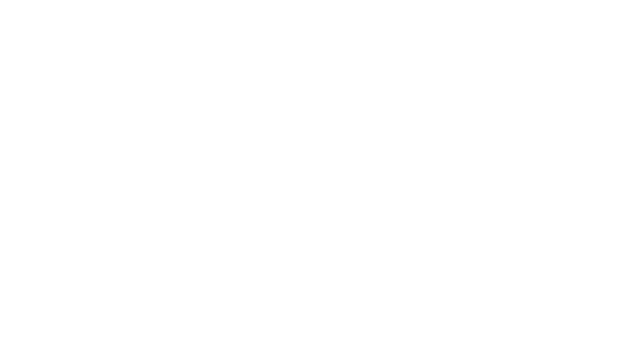
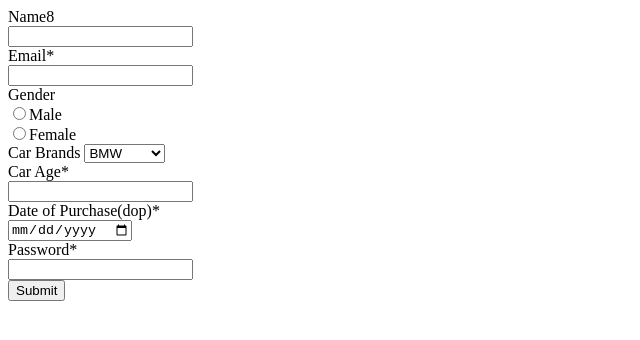
Before and after one commit to acciojob/car-insurance-form-rutyak, a website: page main.html in a window 1280 px wide. Shown: the whole page, without its empty margins (0-640 px from the left). Drawn offline with Linux system fonts and the light colour scheme.

Commit message:
created a submission

```diff
--- a/main.html
+++ b/main.html
@@ -8,6 +8,51 @@
 
 <body>
 	<!-- the entire body must be written by student -->
+
+	<form action="" method="post">
+		<div>
+			<label for="name">Name8</label><br>
+			<input type="name" id="name" name="name">
+		</div>
+
+		<div>
+			<label for="email">Email*</label><br>
+			<input type="email" id="email" name="email">
+		</div>
+
+		<div>
+			<label for="gender">Gender</label><br>
+			<input type="radio" name="gender">Male<br>
+			<input type="radio" name="gender">Female
+		</div>
+
+		<div>
+			<label for="cars">Car Brands</label>
+			<select id="cars" name="cars">
+				<option value="BMW">BMW</option>
+				<option value="Audi">Audi</option>
+				<option value="Mercedez">Mercedez</option>
+			</select>
+		</div>
+
+		<div>
+			<label for="carage">Car Age*</label><br>
+			<input type="age" id="carage" name="carage">
+		</div>
+
+		<div>
+			<label for="dop">Date of Purchase(dop)*</label><br>
+			<input type="date" id="dop" name="dop">
+		</div>
+
+		<div>
+			<label for="Password">Password*</label><br>
+			<input type="Password" id="Password" name="Password">
+		</div>
+
+		<div>
+			<input type="Submit">
+		</div>
     <script type="text/javascript" src="./script.js">
 </script>
 
```
